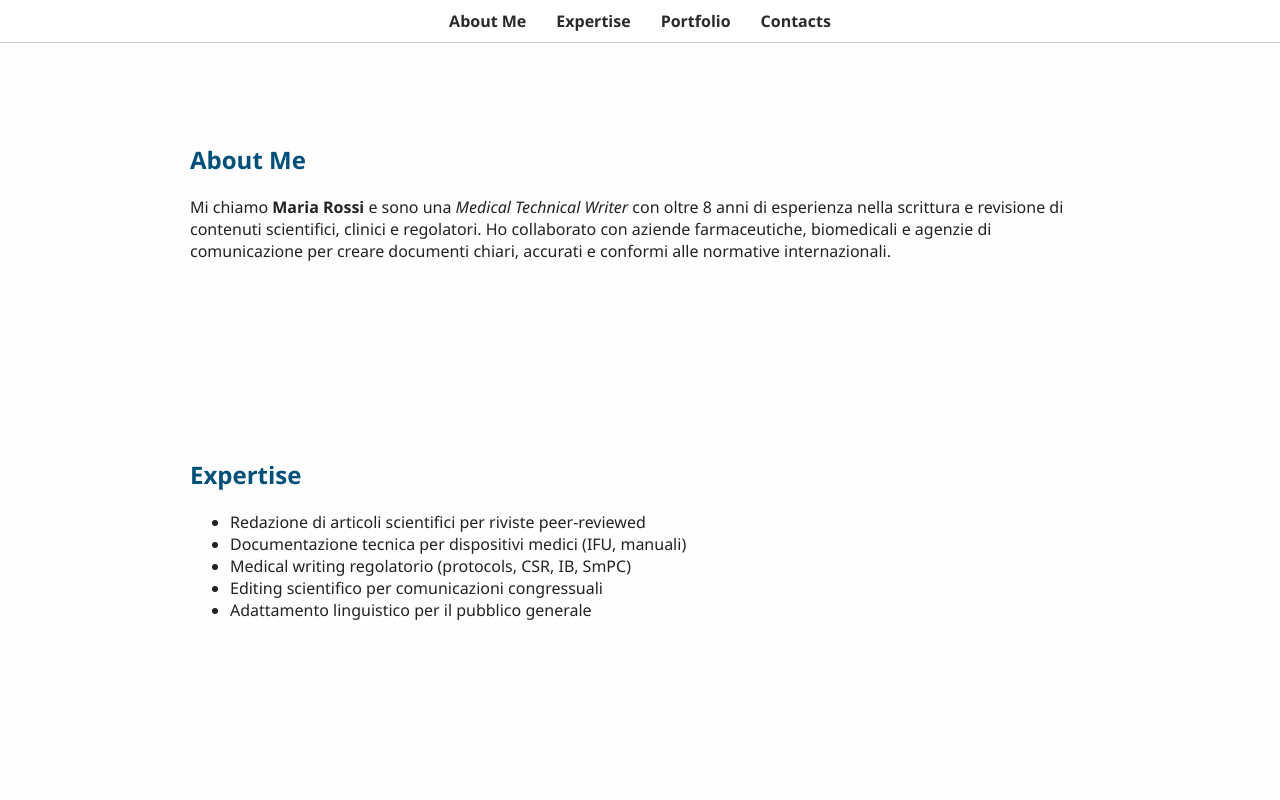
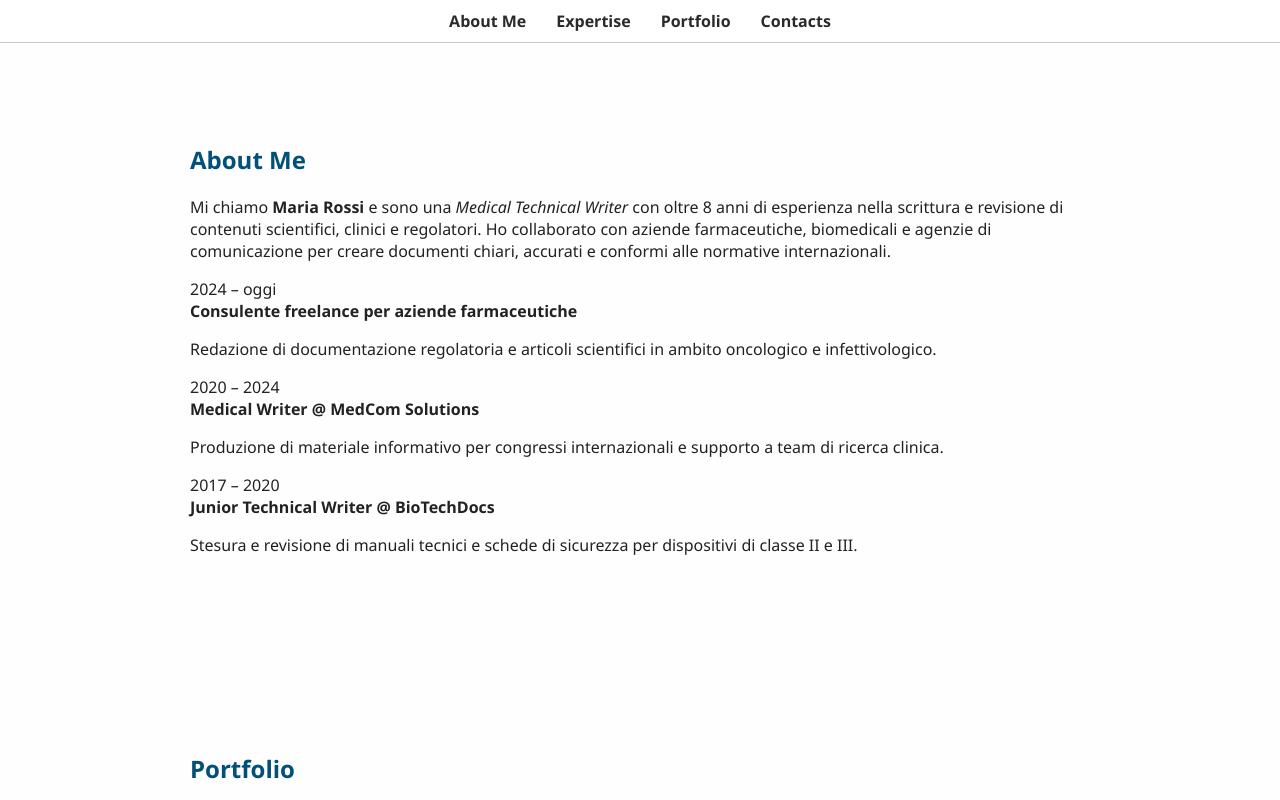
Before and after one commit to Spirito82/website, a plain HTML site: page index.html in a window 1280 px wide. Shown: the top 800 px of the page. Drawn offline with Linux system fonts and the light colour scheme; a script that the page names is missing.

Commit message:
Update index.html

```diff
--- a/index.html
+++ b/index.html
@@ -25,17 +25,32 @@
       Mi chiamo <strong>Maria Rossi</strong> e sono una <em>Medical Technical Writer</em> con oltre 8 anni di esperienza nella scrittura e revisione di contenuti scientifici, clinici e regolatori.
       Ho collaborato con aziende farmaceutiche, biomedicali e agenzie di comunicazione per creare documenti chiari, accurati e conformi alle normative internazionali.
     </p>
-    </section>
 
-    <section id="expertise">
-      <h2>Expertise</h2>
-      <ul>
-        <li>Redazione di articoli scientifici per riviste peer-reviewed</li>
-        <li>Documentazione tecnica per dispositivi medici (IFU, manuali)</li>
-        <li>Medical writing regolatorio (protocols, CSR, IB, SmPC)</li>
-        <li>Editing scientifico per comunicazioni congressuali</li>
-        <li>Adattamento linguistico per il pubblico generale</li>
-      </ul>
+    <div class="timeline">
+      <div class="timeline-item">
+        <div class="timeline-date">2024 – oggi</div>
+        <div class="timeline-content">
+          <strong>Consulente freelance per aziende farmaceutiche</strong>
+          <p>Redazione di documentazione regolatoria e articoli scientifici in ambito oncologico e infettivologico.</p>
+        </div>
+      </div>
+
+      <div class="timeline-item">
+        <div class="timeline-date">2020 – 2024</div>
+        <div class="timeline-content">
+          <strong>Medical Writer @ MedCom Solutions</strong>
+          <p>Produzione di materiale informativo per congressi internazionali e supporto a team di ricerca clinica.</p>
+        </div>
+      </div>
+
+      <div class="timeline-item">
+        <div class="timeline-date">2017 – 2020</div>
+        <div class="timeline-content">
+          <strong>Junior Technical Writer @ BioTechDocs</strong>
+          <p>Stesura e revisione di manuali tecnici e schede di sicurezza per dispositivi di classe II e III.</p>
+        </div>
+      </div>
+    </div>
   </section>
 
     <section id="portfolio">
```
Lines whose indentation alone changed are shown as unchanged.
